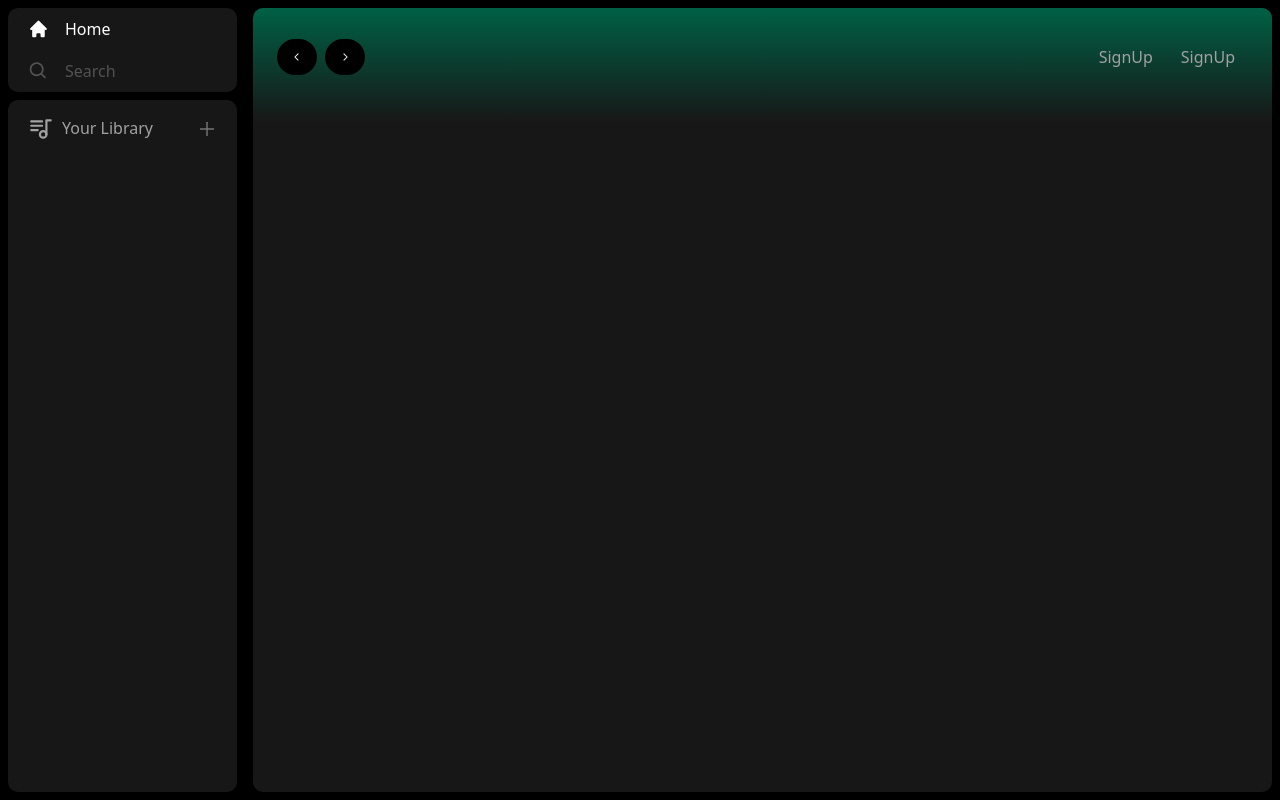
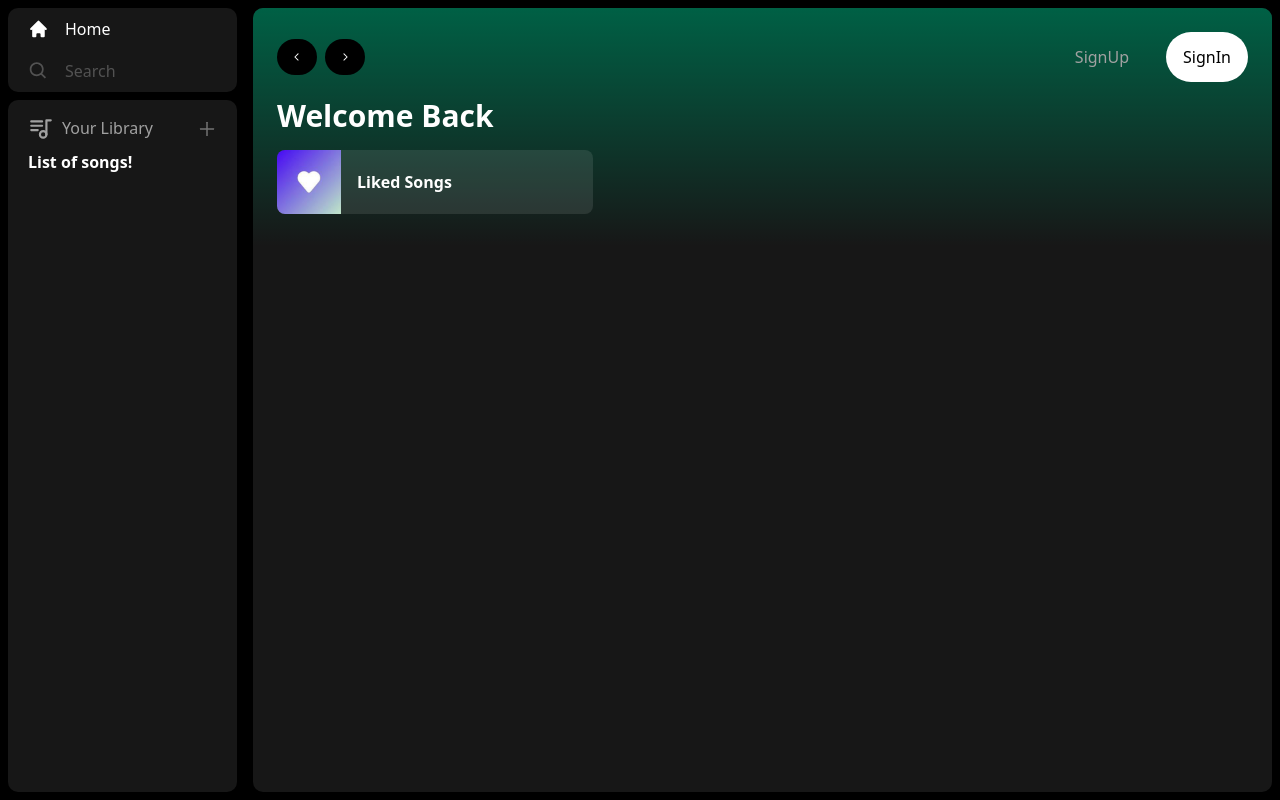
Before and after one commit to jiieea/Next-Music-Player, a Next.js app: page / in a window 1280 px wide. Built offline with nearby package versions, Linux system fonts and the light colour scheme.

Commit message:
add new components

```diff
--- a/src/app/page.tsx
+++ b/src/app/page.tsx
@@ -1,9 +1,26 @@
 import Header from "@/components/Header";
+import { ListItem } from "@/components/ListItem";
 
 export default function Home() {
   return (
-    <div className="bg-neutral-900 w-full h-full rounded-lg overflow-y-auto overflow-hidden">
-      <Header />
+    <div className="bg-neutral-900 w-full h-full rounded-lg overflow-y-auto text-white overflow-hidden">
+      <Header >
+        <div className="mb-2 ">
+          <h1 className="text-white font-semibold text-3xl">Welcome Back</h1>
+          <div className="
+          grid grid-cols-1 ]
+          sm:grid-cols-2
+          xl:grid-cols-3
+          2xl:grid-cols-4
+          mt-4 gap-3">
+            <ListItem
+              image="/images/liked.png"
+              name="Liked Songs"
+              href="/liked"
+            />
+          </div>
+        </div>
+      </Header>
     </div>
   );
 }
--- a/src/components/Header.tsx
+++ b/src/components/Header.tsx
@@ -11,9 +11,11 @@ import { Button } from "@/components/ui/button"
 
 interface HeaderProps {
     className?: string
+    children: React.ReactNode
 }
 const Header: React.FC<HeaderProps> = ({
     className
+    , children
 }) => {
     const router = useRouter();
     return (
@@ -39,19 +41,20 @@ const Header: React.FC<HeaderProps> = ({
                         <BiSearch size={20} className='text-black' />
                     </Button>
                 </div>
-                <div className='flex justify-between items-center gap-x-2'>
+                <div className='flex justify-between items-center gap-x-4'>
                     <>
-                        <div className='flex gap-x-0.5'>
+                        <div className='flex gap-x-6'>
                             <Btn className=' bg-transparent text-neutral-400 font-medium'>
                                 SignUp
                             </Btn>
-                            <Btn className=' bg-transparent text-neutral-400 font-medium'>
-                                SignUp
+                            <Btn className=' bg-white text-black px-4 py-1 font-medium'>
+                                SignIn
                             </Btn>
                         </div>
                     </>
                 </div>
             </div>
+            {children}
         </div >
     )
 }
--- a/src/components/Library.tsx
+++ b/src/components/Library.tsx
@@ -20,6 +20,7 @@ const Library = () => {
                  hover:text-white transition' onClick={addToPlaylist}
                     size={20} />
             </div>
+            <p className='text-white font-semibold px-5 pt-2'>List of songs!</p>
         </div>
     )
 }
--- /dev/null
+++ b/src/components/ListItem.tsx
@@ -0,0 +1,37 @@
+'use client'
+
+import React from "react"
+import Image from "next/image"
+import { useRouter } from "next/navigation"
+import { FaPlay } from "react-icons/fa";
+
+interface ListItemProps {
+    name: string,
+    href: string,
+    image: string,
+}
+export const ListItem: React.FC<ListItemProps> = ({ name, href, image }) => {
+    const router = useRouter();
+    const onClick = () => {
+        // add auth before pushing
+        router.push(href);
+    }
+    return (
+        <button className="relative
+                group flex items-center rounded-md overflow-hidden gap-x-4 hover:bg-neutral-100/20 bg-neutral-100/10 transition pr-4
+            "
+            onClick={onClick}
+        >
+            <div className="
+                relative min-h-[64px] min-w-[64px]">
+                <Image src={image} className="object-cover" fill alt="Image" />
+            </div>
+            <p className="font-semibold
+            truncate py-5 ">{name}</p>
+            <div className="absolute right-5 bg-green-500 rounded-full p-4  group-hover:opacity-100
+                transition drop-shadow-md hover:scale-110 opacity-0">
+                <FaPlay className=" text-black" />
+            </div>
+        </button>
+    )
+}
```
Also changed, not shown: public/images/liked.png (added).
